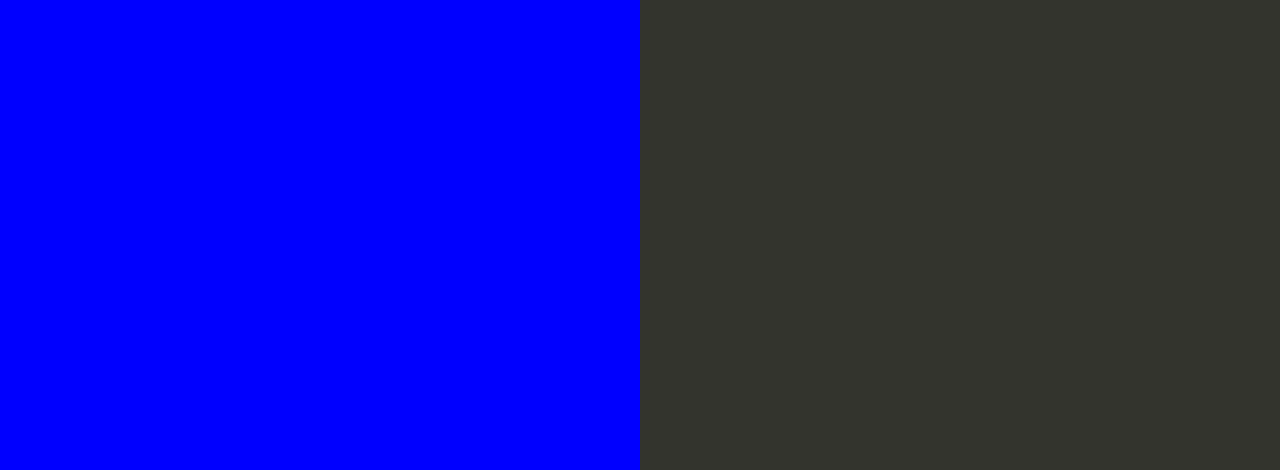
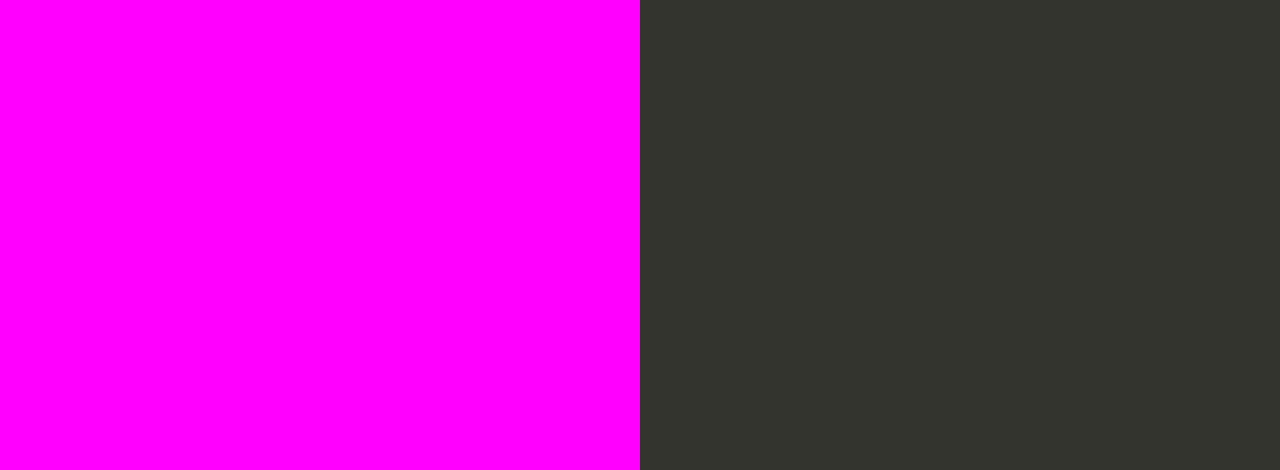
Before and after one commit to backspace-academy/aws-nodejs-sample-codebuild, a website: page index.html in a window 1280 px wide. Shown: the part 330-800 px from the top of the page. Drawn offline with Linux system fonts and the light colour scheme.

Commit message:
To Magenta

```diff
--- a/index.html
+++ b/index.html
@@ -35,7 +35,7 @@
 
         text-align: right;
         padding-top: 11em;
-        background-color: blue;
+        background-color: Magenta;
 
       }
       .textColumn p {
```
